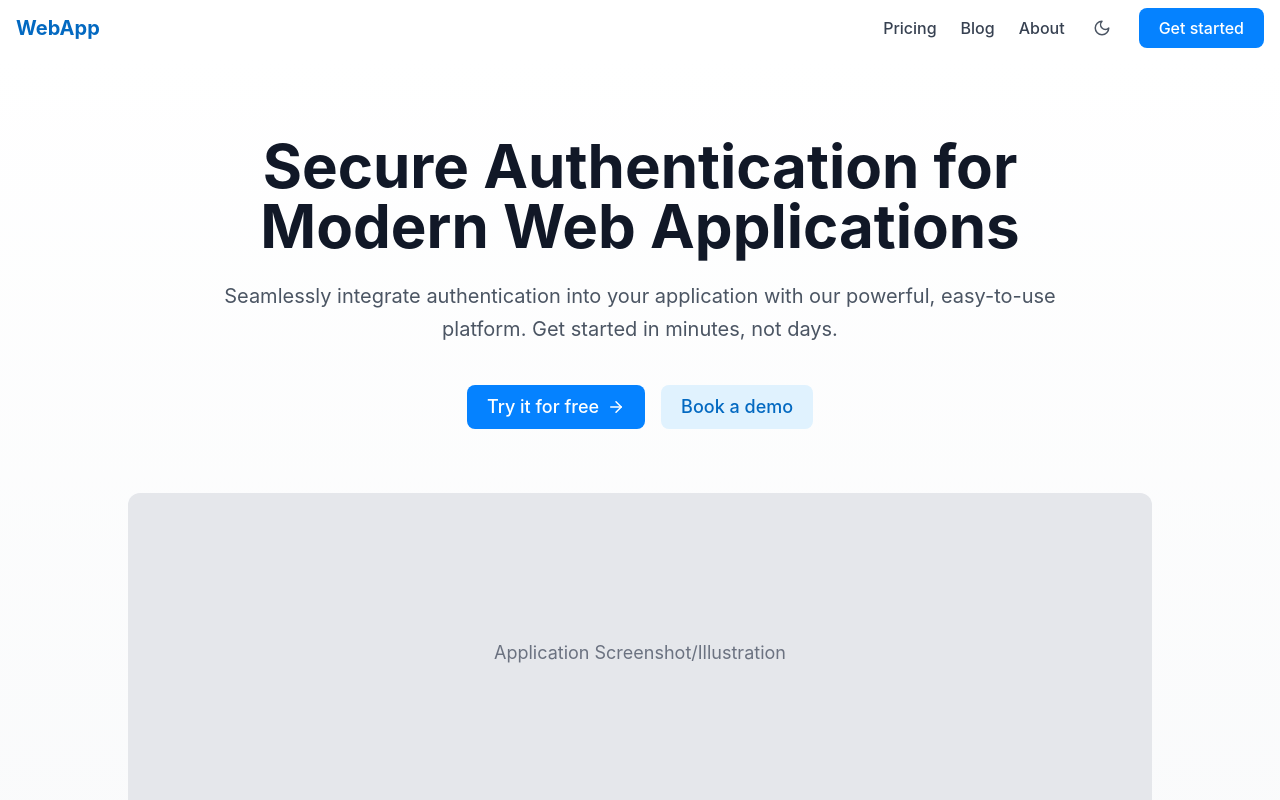
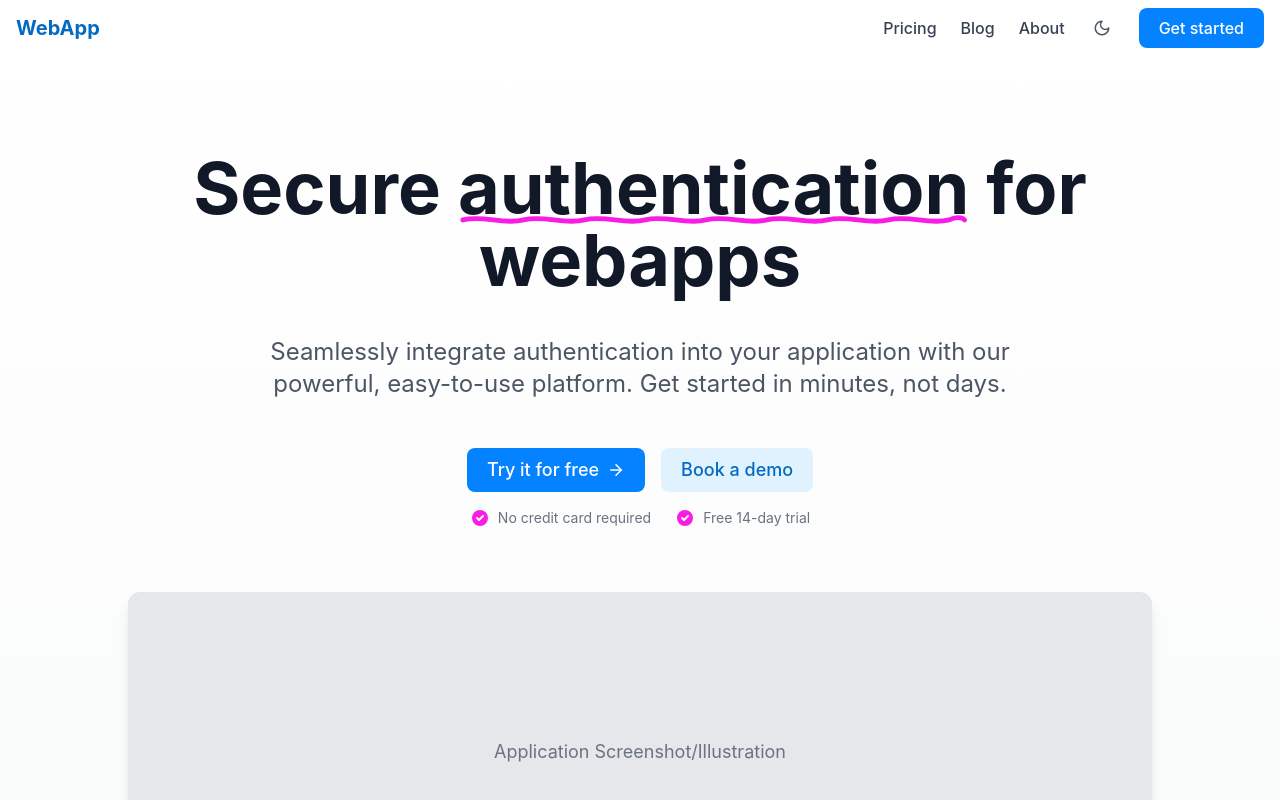
Before and after one commit to Imetomi/webapp-skeleton, a Next.js app in the folder frontend/: page / in a window 1280 px wide. Shown: the top 800 px of the page. Built offline with nearby package versions, Linux system fonts and the light colour scheme; no server answers.

Commit message:
proper landing

```diff
--- a/frontend/components/landing/Hero.tsx
+++ b/frontend/components/landing/Hero.tsx
@@ -4,14 +4,20 @@ import { ArrowRight } from 'lucide-react';
 
 const Hero: React.FC = () => {
   return (
-    <section className="py-20 bg-gradient-to-b from-white to-gray-50 dark:from-gray-900 dark:to-gray-800">
+    <section className="py-24 bg-gradient-to-b from-white to-gray-50 dark:from-gray-900 dark:to-gray-800">
       <div className="container mx-auto px-4">
         <div className="max-w-4xl mx-auto text-center">
-          <h1 className="text-4xl md:text-5xl lg:text-6xl font-bold text-gray-900 dark:text-white mb-6">
-            Secure Authentication for Modern Web Applications
+          <h1 className="text-4xl md:text-5xl lg:text-7xl font-bold text-gray-900 dark:text-white mb-4 leading-tight">
+            Secure <span className="relative inline-block">
+              authentication
+              <svg className="absolute -bottom-0 w-full" width="100%" height="12" viewBox="-5 0 530 12" fill="none" xmlns="http://www.w3.org/2000/svg">
+                <path d="M0 8C21 2.5 42 13.5 63 8C84 2.5 105 13.5 126 8C147 2.5 168 13.5 189 8C210 2.5 231 13.5 252 8C273 2.5 294 13.5 315 8C336 2.5 357 13.5 378 8C399 2.5 420 13.5 441 8C462 2.5 483 13.5 504 8C515 2.5 520 8 520 8"
+                      stroke="#f81ce5" strokeWidth="5" strokeLinecap="round"/>
+              </svg>
+            </span> for webapps
           </h1>
 
-          <p className="text-xl text-gray-600 dark:text-gray-300 mb-10 leading-relaxed">
+          <p className="text-xl md:text-2xl text-gray-600 dark:text-gray-300 mb-12 leading-relaxed max-w-3xl mx-auto mt-10">
             Seamlessly integrate authentication into your application with our powerful,
             easy-to-use platform. Get started in minutes, not days.
           </p>
@@ -19,24 +25,39 @@ const Hero: React.FC = () => {
           <div className="flex flex-col sm:flex-row justify-center gap-4">
             <Link
               href="/auth/login"
-              className="btn-primary flex items-center justify-center gap-2 text-lg"
+              className="btn-primary flex items-center justify-center gap-2 text-lg dark:bg-primary-600 dark:hover:bg-primary-700 dark:border-primary-800"
             >
               Try it for free <ArrowRight size={18} />
             </Link>
 
             <Link
               href="/docs"
-              className="btn-secondary text-lg"
+              className="btn-secondary text-lg dark:bg-primary-900/30 dark:text-primary-400 dark:hover:bg-primary-800/40"
             >
               Book a demo
             </Link>
           </div>
+
+          <div className="mt-4 text-sm text-gray-500 dark:text-accent-200 flex items-center justify-center gap-6">
+            <span className="flex items-center gap-2">
+              <svg className="w-5 h-5 text-accent-500" fill="currentColor" viewBox="0 0 20 20" xmlns="http://www.w3.org/2000/svg">
+                <path fillRule="evenodd" d="M10 18a8 8 0 100-16 8 8 0 000 16zm3.707-9.293a1 1 0 00-1.414-1.414L9 10.586 7.707 9.293a1 1 0 00-1.414 1.414l2 2a1 1 0 001.414 0l4-4z" clipRule="evenodd"></path>
+              </svg>
+              No credit card required
+            </span>
+            <span className="flex items-center gap-2">
+              <svg className="w-5 h-5 text-accent-500" fill="currentColor" viewBox="0 0 20 20" xmlns="http://www.w3.org/2000/svg">
+                <path fillRule="evenodd" d="M10 18a8 8 0 100-16 8 8 0 000 16zm3.707-9.293a1 1 0 00-1.414-1.414L9 10.586 7.707 9.293a1 1 0 00-1.414 1.414l2 2a1 1 0 001.414 0l4-4z" clipRule="evenodd"></path>
+              </svg>
+              Free 14-day trial
+            </span>
+          </div>
         </div>
 
-        {/* Hero Image/Illustration Placeholder */}
+        {/* Hero Image/Illustration */}
         <div className="mt-16 max-w-5xl mx-auto">
-          <div className="bg-gray-200 dark:bg-gray-700 rounded-xl h-80 flex items-center justify-center">
-            <p className="text-gray-500 dark:text-gray-400 text-lg">
+          <div className="bg-gray-200 dark:bg-gray-800 rounded-xl h-80 flex items-center justify-center shadow-lg overflow-hidden">
+            <p className="text-gray-500 dark:text-accent-300 text-lg">
               Application Screenshot/Illustration
             </p>
           </div>
--- a/frontend/components/layout/Navbar.tsx
+++ b/frontend/components/layout/Navbar.tsx
@@ -46,7 +46,7 @@ const Navbar: React.FC<NavbarProps> = ({ isDarkMode, toggleDarkMode }) => {
     >
       <div className="container mx-auto px-4 h-full flex items-center justify-between">
         {/* Logo */}
-        <Link href="/" className="text-xl font-bold text-primary-600 dark:text-primary-400">
+        <Link href="/" className="text-xl font-bold text-primary-600 dark:text-accent-400">
           WebApp
         </Link>
 
@@ -57,8 +57,8 @@ const Navbar: React.FC<NavbarProps> = ({ isDarkMode, toggleDarkMode }) => {
             <NavigationMenu.List className="flex space-x-6">
               <NavigationMenu.Item>
                 <NavigationMenu.Link
-                  className={`text-gray-700 font-medium hover:text-primary-600 dark:text-gray-200 dark:hover:text-primary-400 ${
-                    router.pathname === '/pricing' ? 'text-primary-600 dark:text-primary-400' : ''
+                  className={`text-gray-700 font-medium hover:text-primary-600 dark:text-gray-200 dark:hover:text-accent-400 ${
+                    router.pathname === '/pricing' ? 'text-primary-600 dark:text-accent-400' : ''
                   }`}
                   href="/pricing"
                 >
@@ -68,8 +68,8 @@ const Navbar: React.FC<NavbarProps> = ({ isDarkMode, toggleDarkMode }) => {
 
               <NavigationMenu.Item>
                 <NavigationMenu.Link
-                  className={`text-gray-700 font-medium hover:text-primary-600 dark:text-gray-200 dark:hover:text-primary-400 ${
-                    router.pathname === '/blog' ? 'text-primary-600 dark:text-primary-400' : ''
+                  className={`text-gray-700 font-medium hover:text-primary-600 dark:text-gray-200 dark:hover:text-accent-400 ${
+                    router.pathname === '/blog' ? 'text-primary-600 dark:text-accent-400' : ''
                   }`}
                   href="/blog"
                 >
@@ -79,8 +79,8 @@ const Navbar: React.FC<NavbarProps> = ({ isDarkMode, toggleDarkMode }) => {
 
               <NavigationMenu.Item>
                 <NavigationMenu.Link
-                  className={`text-gray-700 font-medium hover:text-primary-600 dark:text-gray-200 dark:hover:text-primary-400 ${
-                    router.pathname === '/about' ? 'text-primary-600 dark:text-primary-400' : ''
+                  className={`text-gray-700 font-medium hover:text-primary-600 dark:text-gray-200 dark:hover:text-accent-400 ${
+                    router.pathname === '/about' ? 'text-primary-600 dark:text-accent-400' : ''
                   }`}
                   href="/about"
                 >
@@ -93,7 +93,7 @@ const Navbar: React.FC<NavbarProps> = ({ isDarkMode, toggleDarkMode }) => {
           {/* Dark Mode Toggle */}
           <button
             onClick={toggleDarkMode}
-            className="p-1 rounded-full text-gray-600 hover:bg-gray-100 dark:text-gray-300 dark:hover:bg-gray-800"
+            className="p-1 rounded-full text-gray-600 hover:bg-gray-100 dark:text-accent-300 dark:hover:bg-gray-800"
             aria-label={isDarkMode ? 'Switch to light mode' : 'Switch to dark mode'}
           >
             {isDarkMode ? <Sun size={18} /> : <Moon size={18} />}
@@ -102,7 +102,7 @@ const Navbar: React.FC<NavbarProps> = ({ isDarkMode, toggleDarkMode }) => {
           {/* Get Started Button */}
           <Link
             href="/auth/login"
-            className="btn-primary"
+            className="btn-primary dark:bg-primary-600 dark:hover:bg-primary-700 dark:border-primary-800"
           >
             Get started
           </Link>
--- a/frontend/styles/globals.css
+++ b/frontend/styles/globals.css
@@ -40,7 +40,7 @@
 
 /* Focus styles */
 *:focus-visible {
-  @apply outline-none ring-2 ring-primary-500 ring-offset-2 dark:ring-offset-gray-900;
+  @apply outline-none ring-2 ring-primary-500 ring-offset-2 dark:ring-accent-500 dark:ring-offset-gray-900;
 }
 
 /* Transitions for dark mode - single rule to prevent conflicts */
@@ -57,14 +57,14 @@
 
 @layer components {
   .btn-primary {
-    @apply px-5 py-2 bg-primary-500 text-white font-medium rounded-lg hover:bg-primary-600 transition-colors text-center tracking-normal;
+    @apply px-5 py-2 bg-primary-500 text-white font-medium rounded-lg hover:bg-primary-600 transition-colors text-center tracking-normal dark:bg-primary-600 dark:hover:bg-primary-700 dark:text-white;
   }
 
   .btn-secondary {
-    @apply px-5 py-2 bg-primary-100 text-primary-600 font-medium rounded-lg hover:bg-primary-200 transition-colors text-center tracking-normal dark:bg-primary-900/30 dark:text-primary-400 dark:hover:bg-primary-800/50;
+    @apply px-5 py-2 bg-primary-100 text-primary-600 font-medium rounded-lg hover:bg-primary-200 transition-colors text-center tracking-normal dark:bg-primary-900/30 dark:text-primary-400 dark:hover:bg-primary-800/40;
   }
 
   .card {
-    @apply bg-white rounded-lg shadow-md overflow-hidden;
+    @apply bg-white rounded-lg shadow-md overflow-hidden dark:bg-gray-800 dark:border dark:border-gray-700;
   }
 }
```
Also changed, not shown: frontend/components/layout/Footer.tsx (+15 -15 lines).
